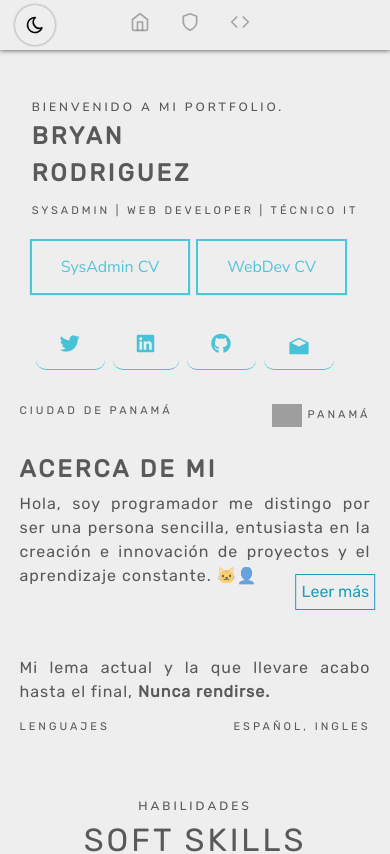
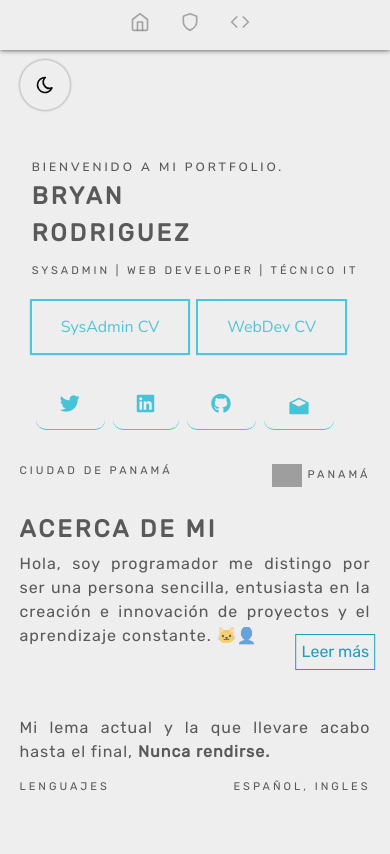
Before and after one commit to Serphp/portf-serph, a React (Vite) app: page / in a window 390 px wide. Shown: the top 854 px of the page. Built offline with nearby package versions, Linux system fonts and the light colour scheme; grey boxes are pictures that could not be loaded.

Commit message:
style: change button position themes

```diff
--- a/Layout/User.jsx
+++ b/Layout/User.jsx
@@ -41,18 +41,20 @@ return (
 
     <Navbar />
     <div className="header">
-    <button className="buttont" onClick={() => setTheme(!theme)}>
-        {
-            theme ? <SunIcon/> : <MonnIcon/>
-        }
+
+        <button className="buttont" onClick={() => setTheme(!theme)}>
+            {theme ? <SunIcon/> : <MonnIcon/>}
         </button>
 
-    <div className="headermenu">
+    <div className="">
+
     </div>
-    <div className="titlen">
-        <span className="beta">Theme </span>  /Serph
+
+        <div className="titlen">
+            <span className="beta">Theme </span>  /Serphp
+        </div>
     </div>
-    </div>
+
     {/* {isLoading ? <Loading /> : <Outlet />} */}
     <Outlet/>
     <Footer />
--- a/src/styles/Global.scss
+++ b/src/styles/Global.scss
@@ -28,9 +28,6 @@ body {
     max-width: 90%;
     margin: auto;
     padding: 0px;
-    .header {
-      height: 0;
-    }
     label {
       width: 14%;
     }
@@ -40,6 +37,10 @@ body {
     }
     .headermenu {
       display: none;
+    }
+    .header {
+
+      margin: 60px 0 0 0;
     }
   }
   #pinfo {
@@ -423,26 +424,6 @@ h6 {
 
 
 /* GRID START */
-.grid2 {
-  display: grid;
-  grid-template-columns: auto 300px;
-  grid-template-rows: 40px minmax(150px, auto) auto;
-  grid-template-areas:
-    'header header'
-    'main rightbar'
-    'footer footer';
-  column-gap: 6px;
-  row-gap: 7px;
-}
-
-.page-rightbar {
-  grid-area: rightbar;
-  display: inline;
-}
-
-.page-main {
-  grid-area: main;
-}
 
 hr {
   height: 0.6px;
@@ -946,23 +927,6 @@ nav {
     display: none;
   }
 }
-
-.header {
-  display: flex;
-  justify-content: space-between;
-  align-items: center;
-  margin-top: 50px;
-  margin-bottom: 20px;
-  .headermenu{
-    margin-left: 180px;
-    margin-bottom: 80px;
-    display: flex;
-    flex-direction: row-reverse;
-    justify-content: flex-end;
-    align-items: center;
-    font-weight: 800;
-  }
-}
 .titlen {
   display: flex;
   flex-direction: row-reverse;
@@ -1120,19 +1084,37 @@ code {
 
 }
 
+.header {
+  display: flex;
+  justify-content: space-between;
+  align-items: center;
+  margin: 60px 0 0 100px;
+  // margin-top: 50px;
+  // margin-bottom: 20px;
+  .headermenu{
+    //margin-left: 180px;
+    margin-bottom: 100px;
+    display: flex;
+    //flex-direction: row-reverse;
+    //justify-content: flex-end;
+    justify-content: center;
+    align-items: center;
+  }
+}
+
 .buttont {
   display: flex;
   justify-content: center;
   align-items: center;
-  margin-bottom: 20px;
-  position: fixed;
-  width: 40px;
-  height: 40px;
-  top: 5px;
-  bottom: 1;
-  left: 15px;
-  right: 0;
-  z-index: 2;
+  //margin-bottom: 10px;
+  //position: fixed;
+  width: 50px;
+  height: 50px;
+  // top: 5px;
+  // bottom: 1;
+  // left: 15px;
+  // right: 0;
+  //z-index: 2;
   border-radius: 50%;
   //opacity: 0.5;
   border: none;
```
